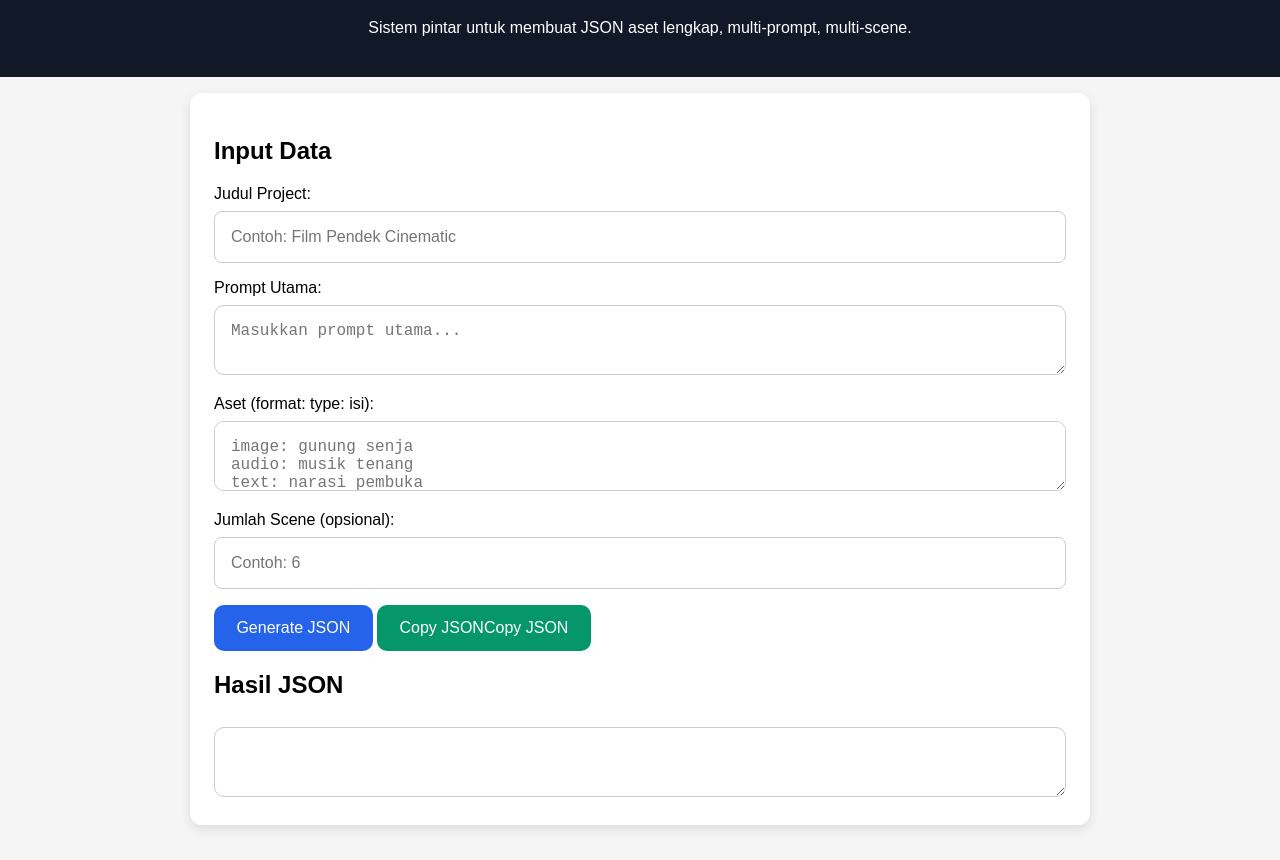
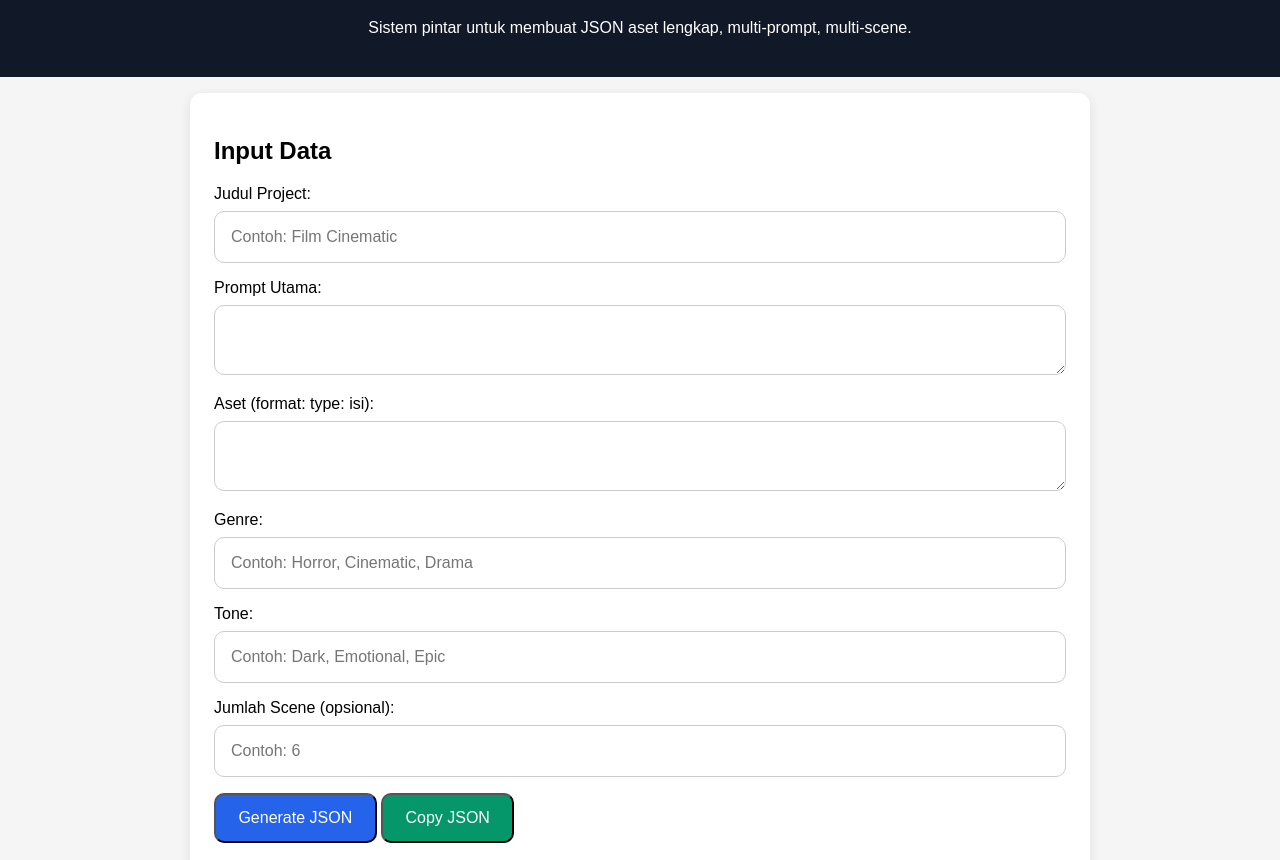
Before and after one commit to lodhok/ai-landing-page, a plain HTML site: page index.html in a window 1280 px wide. Shown: the part 85-945 px from the top of the page. Drawn offline with Linux system fonts and the light colour scheme.

Commit message:
Refactor input fields and update JSON generation
1.5 generate

```diff
--- a/index.html
+++ b/index.html
@@ -68,21 +68,25 @@
     <h2>Input Data</h2>
 
     <label>Judul Project:</label>
-    <input id="projectTitle" type="text" style="width:100%;padding:1rem;border-radius:8px;border:1px solid #ccc;margin-top:0.5rem" placeholder="Contoh: Film Pendek Cinematic" />
+    <input id="projectTitle" type="text" placeholder="Contoh: Film Cinematic" />
 
     <label style="margin-top:1rem;display:block">Prompt Utama:</label>
-    <textarea id="mainPrompt" placeholder="Masukkan prompt utama..."></textarea>
+    <textarea id="mainPrompt"></textarea>
 
     <label style="margin-top:1rem;display:block">Aset (format: type: isi):</label>
-    <textarea id="inputText" placeholder="image: gunung senja
-audio: musik tenang
-text: narasi pembuka"></textarea>
+    <textarea id="inputText"></textarea>
+
+    <label style="margin-top:1rem;display:block">Genre:</label>
+    <input id="genreInput" type="text" placeholder="Contoh: Horror, Cinematic, Drama" />
+
+    <label style="margin-top:1rem;display:block">Tone:</label>
+    <input id="toneInput" type="text" placeholder="Contoh: Dark, Emotional, Epic" />
 
     <label style="margin-top:1rem;display:block">Jumlah Scene (opsional):</label>
-    <input id="sceneCount" type="number" min="1" style="width:100%;padding:1rem;border-radius:8px;border:1px solid #ccc;margin-top:0.5rem" placeholder="Contoh: 6" />
+    <input id="sceneCount" type="number" min="1" placeholder="Contoh: 6" />
 
-    <a class="btn" href="#" onclick="generateJSON()">Generate JSON</a>
-    <a class="btn btn-green" href="#" onclick="copyOutput()">Copy JSON</a()" style="background:#059669">Copy JSON</a>
+    <button class="btn" type="button" onclick="generateJSON()">Generate JSON</button>
+    <button class="btn btn-green" type="button" onclick="copyOutput()">Copy JSON</button>
 
     <h2>Hasil JSON</h2>
     <textarea id="outputText"></textarea>
@@ -90,12 +94,13 @@ text: narasi pembuka"></textarea>
 
 <script>
 function generateJSON() {
-  const title = document.getElementById('projectTitle').value.trim();
-  const mainPrompt = document.getElementById('mainPrompt').value.trim();
-  const raw = document.getElementById('inputText').value.trim().split(/
+  const title = document.getElementById('projectTitle')?.value.trim() || '';
+  const mainPrompt = document.getElementById('mainPrompt')?.value.trim() || '';
+  const rawText = document.getElementById('inputText')?.value.trim() || '';
+  const sceneCount = parseInt(document.getElementById('sceneCount')?.value.trim()) || 0;
+
+  const raw = rawText.split(/
 +/);
-  const sceneCount = parseInt(document.getElementById('sceneCount').value.trim());
-
   const assets = [];
 
   raw.forEach(line => {
@@ -109,22 +114,22 @@ function generateJSON() {
     }
   });
 
-  const fullJSON = {
-    version: "2.0",
+  const jsonOutput = {
+    version: '2.0',
     title: title,
     prompt: mainPrompt,
+    genre: document.getElementById('genreInput').value.trim(),
+    tone: document.getElementById('toneInput').value.trim(),
     scenes: sceneCount > 0 ? sceneCount : undefined,
     assets: assets
   };
 
-  document.getElementById('outputText').value = JSON.stringify(fullJSON, null, 2);
+  document.getElementById('outputText').value = JSON.stringify(jsonOutput, null, 2);
 }
 
 function copyOutput() {
   const text = document.getElementById('outputText').value;
-  navigator.clipboard.writeText(text).then(() => {
-    alert('JSON berhasil dicopy!');
-  });
+  navigator.clipboard.writeText(text).then(() => alert('JSON berhasil dicopy!'));
 }
 </script>
 </body>
```
